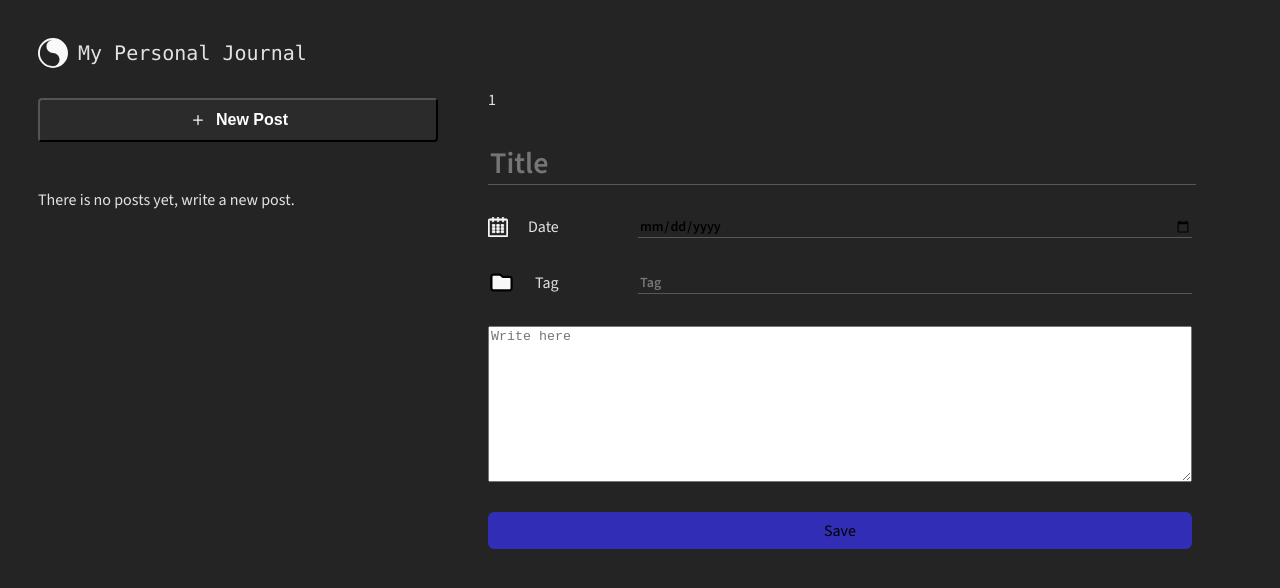
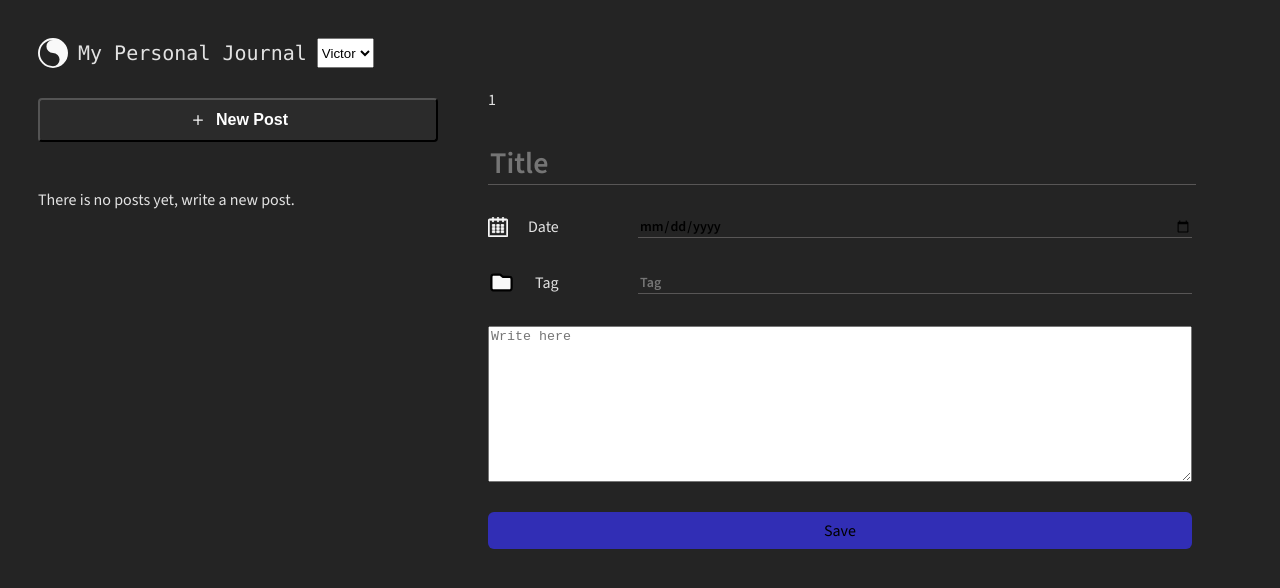
Before and after one commit to Maxdeoro/PersonalJournalReact, a React (Vite) app in the folder vite-project/: page / in a window 1280 px wide. Shown: the top 588 px of the page. Built offline with nearby package versions, Linux system fonts and the light colour scheme.

Commit message:
set context with useContext

```diff
--- a/vite-project/src/components/header/Header.jsx
+++ b/vite-project/src/components/header/Header.jsx
@@ -1,10 +1,16 @@
 import styles from './Header.module.css';
+import SelectUser from '../selectUser/SelectUser';
 
-function Header() {
+function Header({changedUser}) {
+    const changeUser = (e) => {
+        changedUser(e.target.value);
+        console.log(e.target.value);
+    };
     return (
         <div className={styles.header}>
             <img className={styles.logo} src='/logo.svg' alt='Logo'/>
             <div className={styles.logoText}>My Personal Journal</div>
+            <SelectUser changeUser={changeUser}/>
         </div>
     );
 };
--- a/vite-project/src/components/journalForm/JournalForm.jsx
+++ b/vite-project/src/components/journalForm/JournalForm.jsx
@@ -1,5 +1,5 @@
 import styles from './JournalForm.module.css';
-import { useEffect, useReducer, useRef } from 'react';
+import { useContext, useEffect, useReducer, useRef } from 'react';
 import Button from '../button/Button';
 import cn from 'classnames';
 import { INITIAL_STATE, formReducer } from './JournalForm.state';
@@ -13,6 +13,7 @@
   const titleRef = useRef();
   const dateRef = useRef();
   const textRef = useRef();
+  const { userId } = useContext(UserContext);
 
   const focusError = (isValid) => {
     switch (true) {
@@ -60,10 +61,8 @@
   };
 
     return (
-      <UserContext.Consumer>
-        {(context) => (
-          <form className={cn(styles['form', 'journalForm'])} onSubmit={addJournalItem}>
-            {context.userId}
+      <form className={cn(styles['form', 'journalForm'])} onSubmit={addJournalItem}>
+            {userId}
             <div>
               <Input value={values.title} ref={titleRef} type='title' name='title'
                   isValid={isValid.title}
@@ -100,8 +99,6 @@
                   })}></textarea>
             <Button text='Save'/>
         </form>
-        )}
-      </UserContext.Consumer>
     );
 };
 
--- /dev/null
+++ b/vite-project/src/components/selectUser/SelectUser.jsx
@@ -0,0 +1,21 @@
+import { useContext } from "react";
+import { UserContext } from '../../context/context.user';
+
+function SelectUser({changedUser}) {
+
+    const { userId } = useContext(UserContext);
+
+    const changeUser = (e) => {
+        changedUser(e.target.value);
+        console.log(e.target.value);
+    };
+
+    return (
+        <select name='user' id='user' onChange={changeUser} value={userId}>
+            <option value='1'>Victor</option>
+            <option value='2'>Diana</option>
+        </select>
+    );
+};
+
+export default SelectUser;
```
